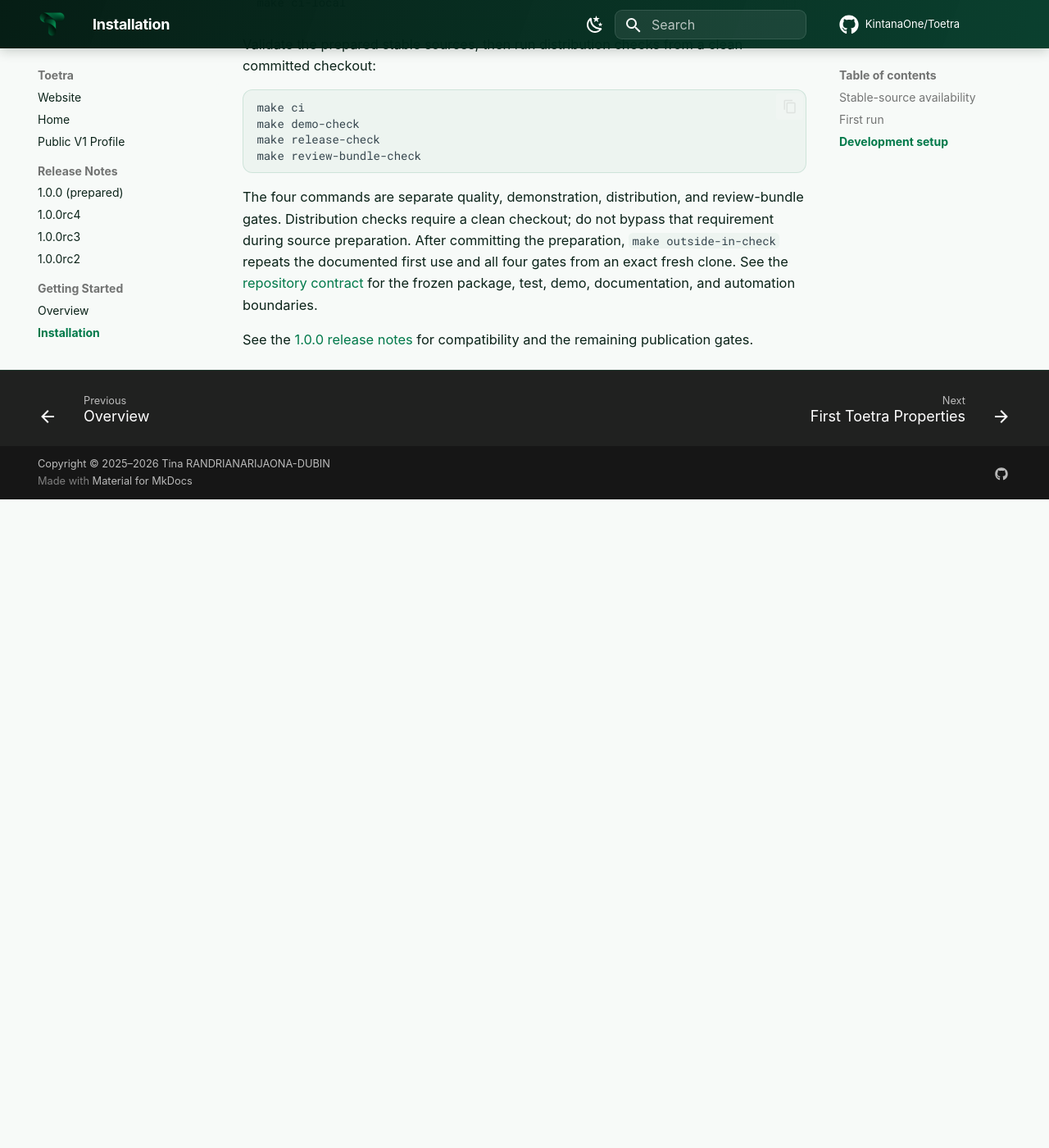
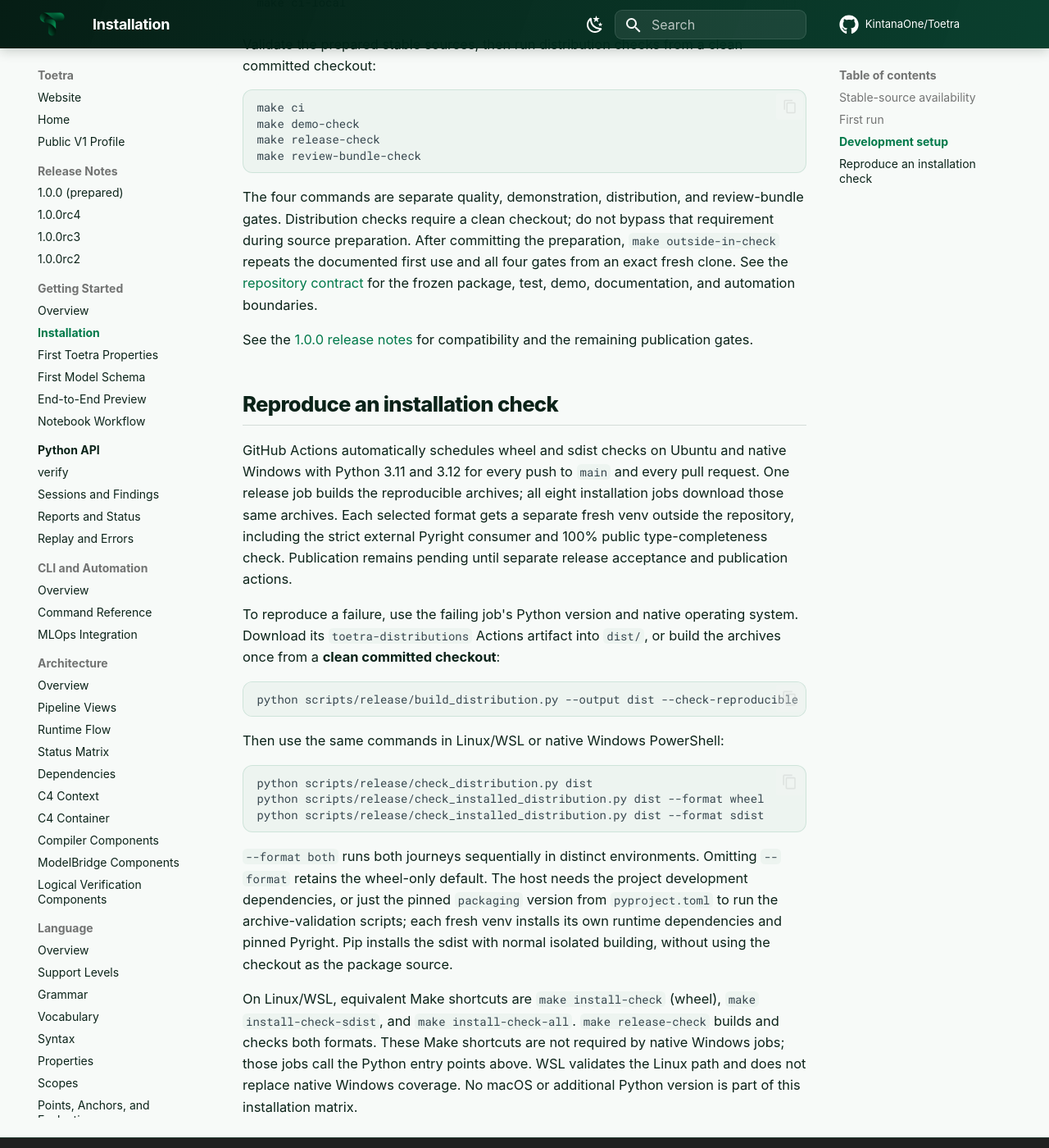
Before and after one commit to KintanaOne/Toetra, an MkDocs documentation site: the page built from docs/getting-started/installation.md, in a window 1280 px wide and 1400 px high, scrolled down 1913 px. Shown: the whole window at 82% size. Built offline with MkDocs 1.6.1 and Material for MkDocs 9.7.7, drawn with Linux system fonts in a browser that asks for light colours; comment, search, counter and statistics services are not loaded; before the commit the page ends 2522 px from its top, so only the background shows below that.

Commit message:
feat: enhance CI workflow for reproducible distributions and installation checks across multiple environments

````diff
--- a/docs/contracts/release-engineering.md
+++ b/docs/contracts/release-engineering.md
@@ -16,7 +16,7 @@
 6. the wheel contains `toetra` as its only top-level package, both generated/source grammar files and the packaged public example policy;
 7. wheel and sdist package inventories match the current files under `src/toetra/`;
 8. the wheel contains no repository-only `tests`, `docs`, `demo` or workflow trees;
-9. the wheel installs in a clean virtual environment outside the checkout;
+9. wheel and sdist each install in their own clean virtual environment outside the checkout on Ubuntu and native Windows, with Python 3.11 and 3.12;
 10. the exact `toetra.__all__` V1 facade imports successfully and obsolete top-level namespaces are absent;
 11. the standalone public quickstart runs after being copied into that clean environment;
 12. the review bundle contains every critical V1 artifact;
@@ -35,6 +35,47 @@
 make release-check
 make review-bundle-check
 ```
+
+`make release-check` runs both archive formats. The installation script retains
+wheel-only behavior by default; `--format sdist` selects the source distribution
+and `--format both` runs the same journey twice in separate fresh environments.
+
+## Automatic installation matrix
+
+On every push to `main` and every pull request, `.github/workflows/ci.yml` runs
+the Linux quality job on Python 3.11 and 3.12. One Ubuntu/Python 3.12 release job
+then builds and validates reproducible distributions from the clean checkout,
+runs the public demonstrations, and verifies the reproducible review bundle.
+It uploads the wheel, sdist, and `SHA256SUMS` together as one Actions artifact.
+
+Eight dependent installation jobs consume these same archives:
+
+| Runner | Python | Archive formats |
+|---|---|---|
+| Ubuntu | 3.11 | wheel, sdist |
+| Ubuntu | 3.12 | wheel, sdist |
+| Native Windows | 3.11 | wheel, sdist |
+| Native Windows | 3.12 | wheel, sdist |
+
+Each cell installs only the archive-validation tooling in the host interpreter,
+then installs the selected archive into a new temporary venv outside the checkout.
+There is no editable installation or checkout build in an installation job.
+Pip builds the sdist normally with isolated build dependencies. Both formats use
+the same import, nine-name facade, resource, PEP 561, strict consumer, type
+completeness, regression/classification, replay, CLI, and copied-quickstart checks.
+The imported module and the package analyzed by Pyright must both resolve inside
+the exact new venv's `site-packages`; source `PYTHONPATH`/`PYTHONHOME` are removed.
+
+Artifact digest mismatches and failing combinations fail their jobs. Matrix
+fail-fast is disabled so other combinations can report their results. Jobs retain
+read-only permissions, bounded timeouts, immutable action references, and checkout
+mutation checks. No job publishes packages or creates a release or tag. Acceptance
+requires every cell to pass; the configured matrix is not evidence that a pending
+workflow run has already succeeded. No macOS or additional Python version is
+claimed. WSL exercises Linux, not native Windows.
+
+See [installation and availability](../getting-started/installation.md#reproduce-an-installation-check)
+for local reproduction commands on Linux/WSL and native Windows.
 
 To create a review bundle:
 
--- a/docs/development/public-collaboration-and-workflows.md
+++ b/docs/development/public-collaboration-and-workflows.md
@@ -32,6 +32,17 @@
 Pages deployment token, runs from `main` or manual dispatch, and never runs on
 pull requests.
 
+The CI workflow triggers on pushes to `main` and all pull requests. It preserves
+Linux quality checks on Python 3.11/3.12, builds reproducible distributions once,
+and transfers the wheel and sdist to eight Ubuntu/native-Windows installation
+jobs covering both Python versions and both formats. Each job uses the same
+isolated installed-package journey and fails on compatibility errors or checkout
+mutations. Artifact download fails on a digest mismatch. Demonstrations and the
+reproducible review bundle remain in the build job. No publication permission is
+added, and the GitHub Pages workflow is unchanged. See the
+[release engineering contract](../contracts/release-engineering.md#automatic-installation-matrix)
+for the matrix and reproduction links.
+
 ## GitHub settings checklist
 
 These controls live on GitHub and therefore require owner verification. Record
@@ -58,7 +69,8 @@
 ### Main-branch protection
 
 - [ ] Force pushes and branch deletion are blocked.
-- [ ] Required checks cover Python 3.11, Python 3.12, and the distribution job.
+- [ ] Required checks cover both Linux quality jobs, the distribution/bundle job,
+      and all eight Ubuntu/native-Windows, Python 3.11/3.12, wheel/sdist installation jobs.
 - [ ] Pull requests cannot merge while required checks fail.
 - [ ] Any maintainer bypass is deliberate and recorded.
 
--- a/docs/getting-started/installation.md
+++ b/docs/getting-started/installation.md
@@ -107,3 +107,43 @@
 
 See the [1.0.0 release notes](../releases/1.0.0.md) for compatibility and the
 remaining publication gates.
+
+## Reproduce an installation check
+
+GitHub Actions automatically schedules wheel and sdist checks on Ubuntu and
+native Windows with Python 3.11 and 3.12 for every push to `main` and every pull
+request. One release job builds the reproducible archives; all eight installation
+jobs download those same archives. Each selected format gets a separate fresh
+venv outside the repository, including the strict external Pyright consumer and
+100% public type-completeness check. Publication remains pending until separate
+release acceptance and publication actions.
+
+To reproduce a failure, use the failing job's Python version and native operating
+system. Download its `toetra-distributions` Actions artifact into `dist/`, or
+build the archives once from a **clean committed checkout**:
+
+```bash
+python scripts/release/build_distribution.py --output dist --check-reproducible --require-clean
+```
+
+Then use the same commands in Linux/WSL or native Windows PowerShell:
+
+```bash
+python scripts/release/check_distribution.py dist
+python scripts/release/check_installed_distribution.py dist --format wheel
+python scripts/release/check_installed_distribution.py dist --format sdist
+```
+
+`--format both` runs both journeys sequentially in distinct environments. Omitting
+`--format` retains the wheel-only default. The host needs the project development
+dependencies, or just the pinned `packaging` version from `pyproject.toml` to run
+the archive-validation scripts; each fresh venv installs its own runtime
+dependencies and pinned Pyright. Pip installs the sdist with normal isolated
+building, without using the checkout as the package source.
+
+On Linux/WSL, equivalent Make shortcuts are `make install-check` (wheel),
+`make install-check-sdist`, and `make install-check-all`. `make release-check`
+builds and checks both formats. These Make shortcuts are not required by native
+Windows jobs; those jobs call the Python entry points above. WSL validates the
+Linux path and does not replace native Windows coverage. No macOS or additional
+Python version is part of this installation matrix.
--- a/docs/releases/1.0.0.md
+++ b/docs/releases/1.0.0.md
@@ -68,6 +68,16 @@
 
 ## Validation and publication gates
 
+The CI workflow is configured to validate installations automatically on every
+push to `main` and every pull request. One clean Ubuntu/Python 3.12 build produces
+the reproducible wheel and sdist; eight jobs consume these same archives on
+Ubuntu and native Windows with Python 3.11 and 3.12. Both formats run the same
+isolated facade, resource, typing, regression/classification, replay, CLI, and
+copied-quickstart checks. The
+[release engineering contract](../contracts/release-engineering.md#automatic-installation-matrix)
+defines the required matrix, without claiming an unexecuted workflow has passed.
+Publication remains pending.
+
 During preparation run `make ci`, `make demo-check`, and `git diff --check`.
 These checks do not publish anything. Once the preparation is committed, rerun
 `make release-check`, `make review-bundle-check`, and `make outside-in-check`
````
Also changed, not shown: CHANGELOG.md (+10 -0 lines), 6 other files.
